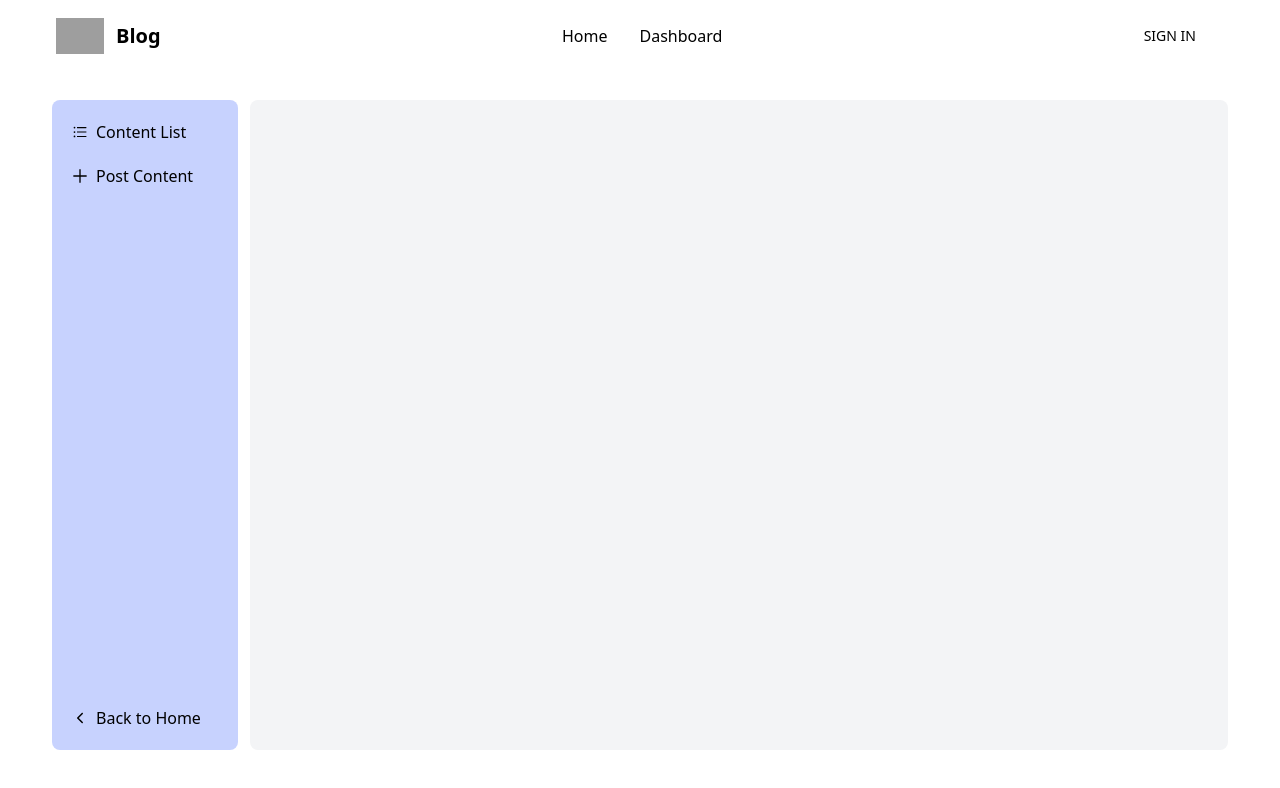
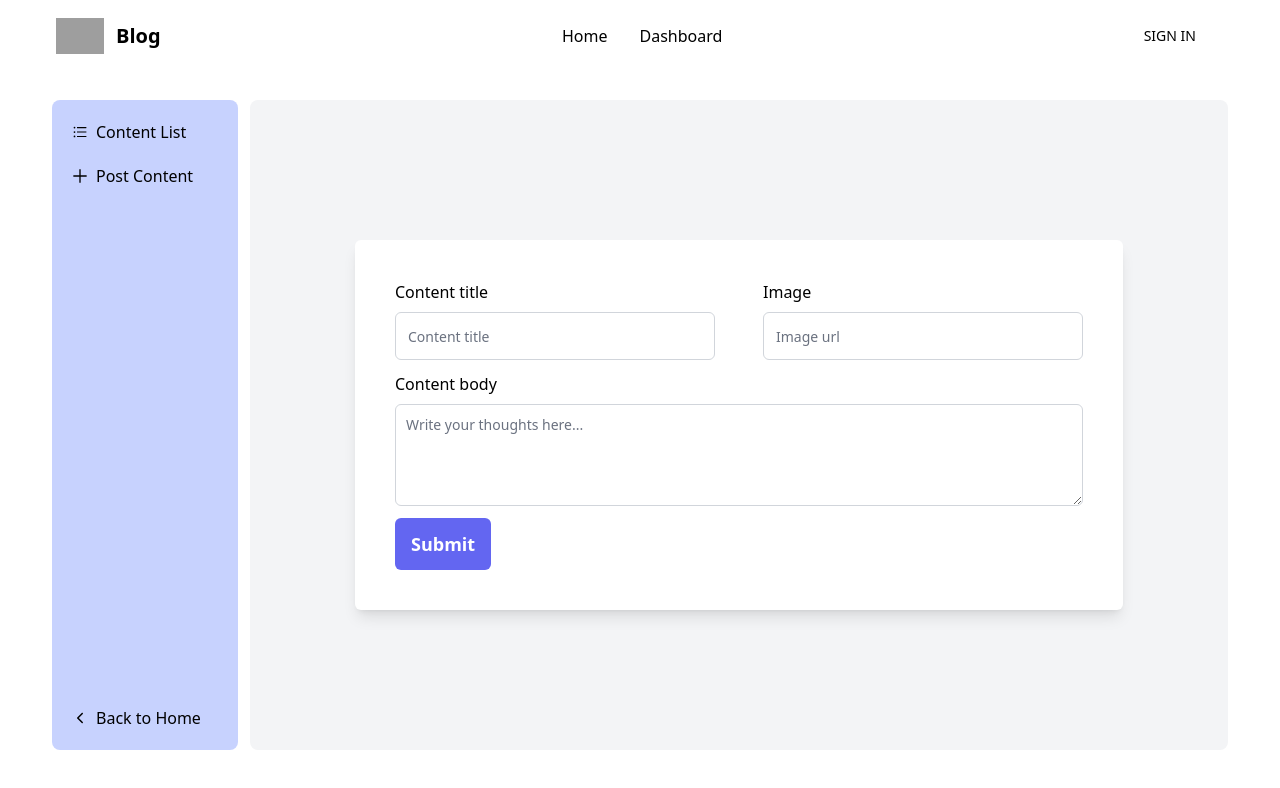
Before and after one commit to Saiket-Das/CMS-Application-Redux, a React (Create React App) app in the folder frontend/: page /dashboard/edit-content/1 in a window 1280 px wide. Shown: the top 788 px of the page. Built offline with nearby package versions, Linux system fonts and the light colour scheme; grey boxes are pictures that could not be loaded.

Commit message:
Frontend - Edit content form created in EditContent page

```diff
--- a/frontend/src/pages/Dashboard/EditContent.js
+++ b/frontend/src/pages/Dashboard/EditContent.js
@@ -1,11 +1,82 @@
 import React from "react";
+import { useForm } from "react-hook-form";
+import { useDispatch } from "react-redux";
 import { useParams } from "react-router-dom";
 
 const EditContent = () => {
   const { id } = useParams();
-  console.log(id);
 
-  return <div></div>;
+  const { register, handleSubmit } = useForm();
+
+  const dispatch = useDispatch();
+
+  const submit = (data) => {
+    const updatedContent = {
+      title: data.title,
+      image: data.image,
+      body: data.body,
+    };
+    console.log(updatedContent);
+  };
+
+  return (
+    <div className="flex justify-center items-center h-full ">
+      <form
+        className="shadow-lg p-10 rounded-md flex flex-wrap gap-3 max-w-3xl justify-between bg-white"
+        onSubmit={handleSubmit(submit)}
+      >
+        <div className="flex flex-col w-full max-w-xs">
+          <label className="mb-2" htmlFor="title">
+            Content title
+          </label>
+          <input
+            className="text-sm h-12"
+            placeholder="Content title"
+            type="text"
+            id="title"
+            {...register("title")}
+          />
+        </div>
+
+        <div className="flex flex-col w-full max-w-xs ">
+          <label className="mb-2" htmlFor="image">
+            Image
+          </label>
+          <input
+            className="text-sm h-12"
+            placeholder="Image url"
+            type="text"
+            name="image"
+            id="image"
+            {...register("image")}
+          />
+        </div>
+
+        <div className="flex flex-col w-full">
+          <label className="mb-2" htmlFor="body">
+            Content body
+          </label>
+          <textarea
+            id="message"
+            rows="4"
+            name="body"
+            className="block p-2.5 w-full text-sm "
+            placeholder="Write your thoughts here..."
+            {...register("body")}
+          />
+        </div>
+
+        <div className="flex justify-between items-center w-full">
+          <button
+            className=" px-4 py-3 bg-indigo-500 rounded-md font-semibold text-white text-lg disabled:bg-gray-500"
+            type="submit"
+          >
+            Submit
+          </button>
+        </div>
+      </form>
+    </div>
+  );
 };
 
 export default EditContent;
```
